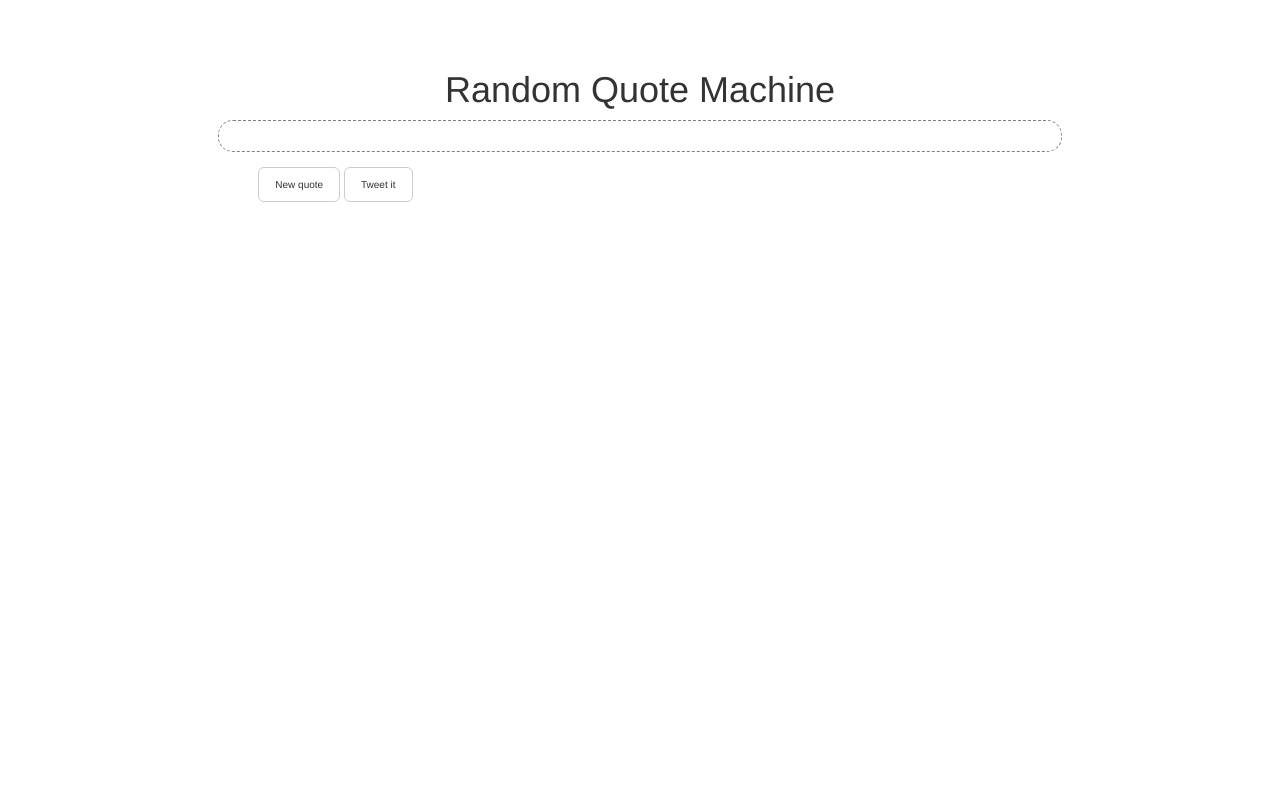
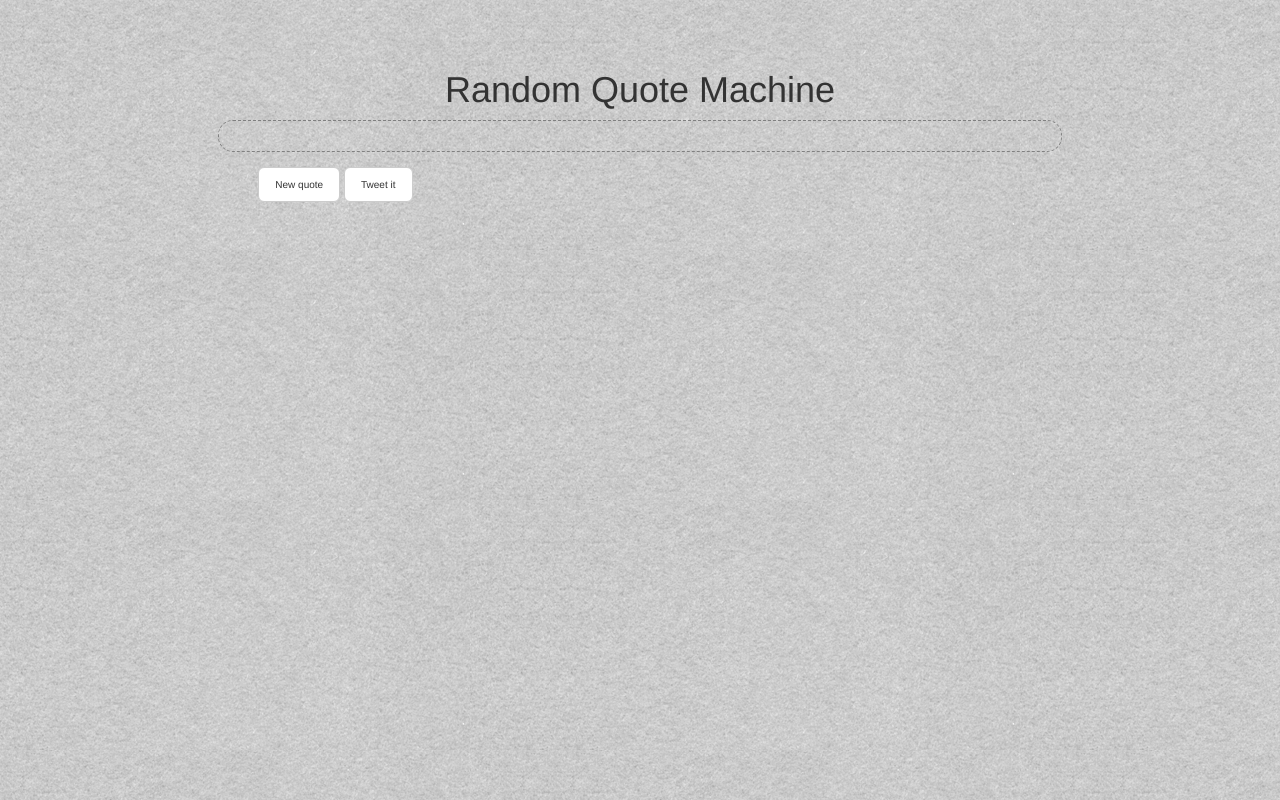
Before and after one commit to rodyrobles/RandomQuoteMachine, a plain HTML site: page index.html in a window 1280 px wide. Drawn offline with Linux system fonts and the light colour scheme.

Commit message:
background added

```diff
--- a/assets/main.css
+++ b/assets/main.css
@@ -1,4 +1,8 @@
-body,
+body {
+	background: url("rough.jpg");
+}
+
+
 h1,
 p, {
 	font-family:  Helvetica, Arial, sans-serif;
```
Also changed, not shown: assets/rough.jpg (added).
